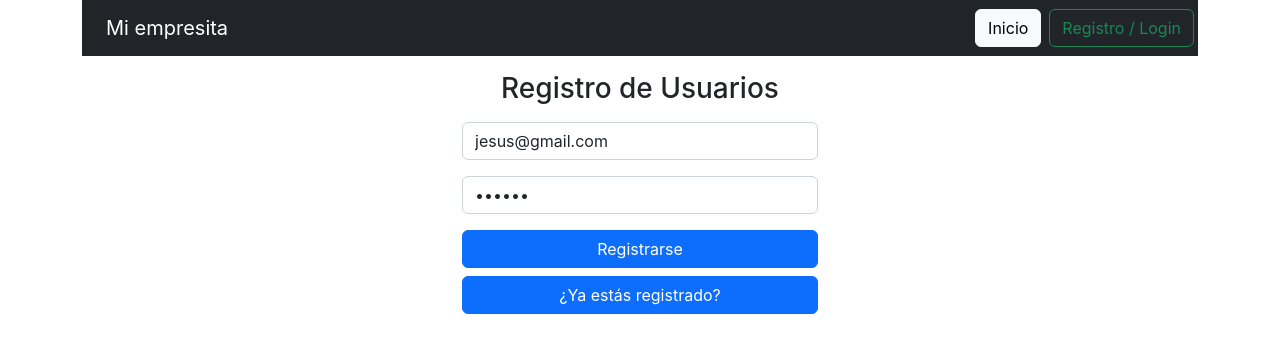
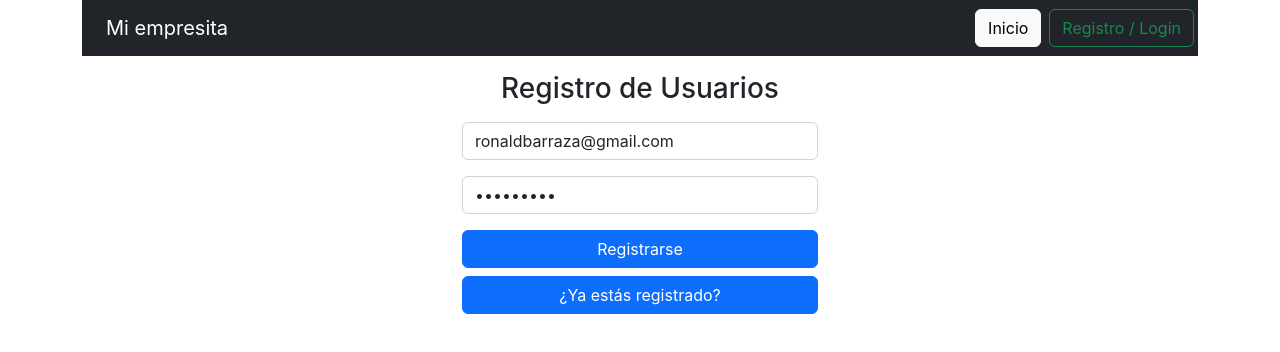
Before and after one commit to guacharako23/hayhermano, a React (Create React App) app: page /login in a window 1280 px wide. Shown: the top 352 px of the page. Built offline with nearby package versions, Linux system fonts and the light colour scheme; no server answers.

Commit message:
Update Login.jsx

```diff
--- a/src/components/Login.jsx
+++ b/src/components/Login.jsx
@@ -4,8 +4,8 @@ import { useNavigate } from "react-router-dom";
 
 const Login = () => {
   const [modoRegistro, setModoRegistro] = React.useState(true);
-  const [email, setEmail] = React.useState("jesus@gmail.com");
-  const [pass, setPass] = React.useState("123456");
+  const [email, setEmail] = React.useState("ronaldbarraza@gmail.com");
+  const [pass, setPass] = React.useState("123456789");
   const [error, setError] = React.useState(null);
   const navigate = useNavigate();
 
```
